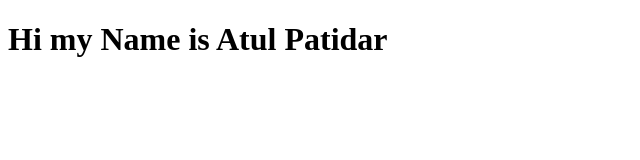
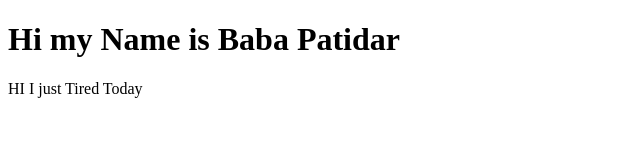
Before and after one commit to AtulPatidar1709/AtulPatidarPortfolio, a plain HTML site: page index.html in a window 1280 px wide. Shown: the whole page, without its empty margins (0-640 px from the left). Drawn offline with Linux system fonts and the light colour scheme.

Commit message:
Changes done

```diff
--- a/index.html
+++ b/index.html
@@ -7,6 +7,10 @@
     <title>AtulPatidar</title>
 </head>
 <body>
-<h1>Hi my Name is Atul Patidar </h1>
+<h1>Hi my Name is Baba Patidar </h1>
+<p>
+    HI I just Tired Today
+</p>
+
 </body>
 </html>
```
